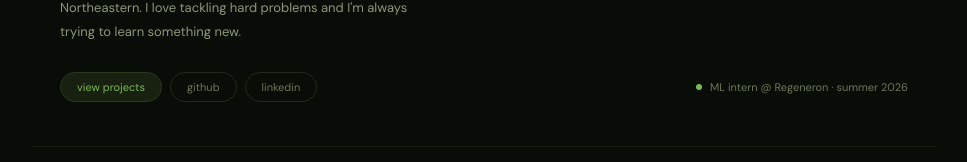
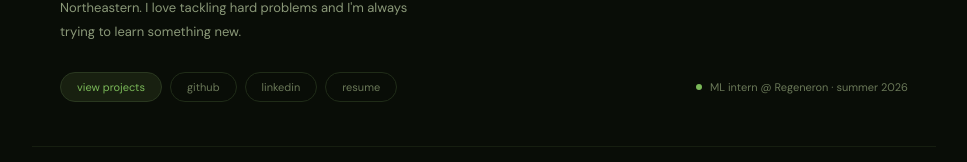
Before and after one commit to Jrodrigo06/personal-website-2, a Next.js app: page / in a window 1280 px wide. Shown: the part 269-431 px from the top of the page, without its empty margins (156-1123 px from the left). Built offline with nearby package versions, Linux system fonts and the light colour scheme; no server answers.

Commit message:
feat(resume button): added resume buton to hero and consolidated links from footer and hero

```diff
--- a/app/page.tsx
+++ b/app/page.tsx
@@ -4,6 +4,7 @@ import Experience from "@/components/Experience";
 import Projects from "@/components/Projects";
 import Music from "@/components/Music";
 import PhotosTeaser from "@/components/PhotosTeaser";
+import { LINKS } from "@/config/links";
 
 export default function Home() {
   return (
@@ -32,13 +33,13 @@ export default function Home() {
             jerome rodrigo · 2026
           </span>
           <div className="flex items-center" style={{ gap: "16px" }}>
-            <a href="https://github.com/Jrodrigo06" style={{ fontSize: "11px", color: "var(--text-dim)" }}>
+            <a href={LINKS.github} style={{ fontSize: "11px", color: "var(--text-dim)" }}>
               github
             </a>
-            <a href="https://www.linkedin.com/in/jrodrigo2028/" style={{ fontSize: "11px", color: "var(--text-dim)" }}>
+            <a href={LINKS.linkedin} style={{ fontSize: "11px", color: "var(--text-dim)" }}>
               linkedin
             </a>
-            <a href="/resume.pdf" style={{ fontSize: "11px", color: "var(--text-dim)" }}>
+            <a href={LINKS.resume} style={{ fontSize: "11px", color: "var(--text-dim)" }}>
               resume
             </a>
           </div>
--- a/components/Hero.tsx
+++ b/components/Hero.tsx
@@ -1,4 +1,5 @@
 import Image from "next/image";
+import { LINKS } from "@/config/links";
 
 export default function Hero() {
   return (
@@ -112,7 +113,7 @@ export default function Hero() {
             view projects
           </a>
           <a
-            href="https://github.com/Jrodrigo06"
+            href={LINKS.github}
             style={{
               fontSize: "11px",
               padding: "6px 16px",
@@ -124,7 +125,7 @@ export default function Hero() {
             github
           </a>
           <a
-            href="https://www.linkedin.com/in/jrodrigo2028/"
+            href={LINKS.linkedin}
             style={{
               fontSize: "11px",
               padding: "6px 16px",
@@ -134,6 +135,18 @@ export default function Hero() {
             }}
           >
             linkedin
+          </a>
+          <a
+            href={LINKS.resume}
+            style={{
+              fontSize: "11px",
+              padding: "6px 16px",
+              borderRadius: "20px",
+              color: "var(--text-dim)",
+              border: "0.5px solid var(--border)",
+            }}
+          >
+            resume
           </a>
         </div>
 
--- /dev/null
+++ b/config/links.ts
@@ -0,0 +1,5 @@
+export const LINKS = {
+  github: "https://github.com/Jrodrigo06",
+  linkedin: "https://www.linkedin.com/in/jrodrigo2028/",
+  resume: "/resume.pdf",
+} as const;
```
